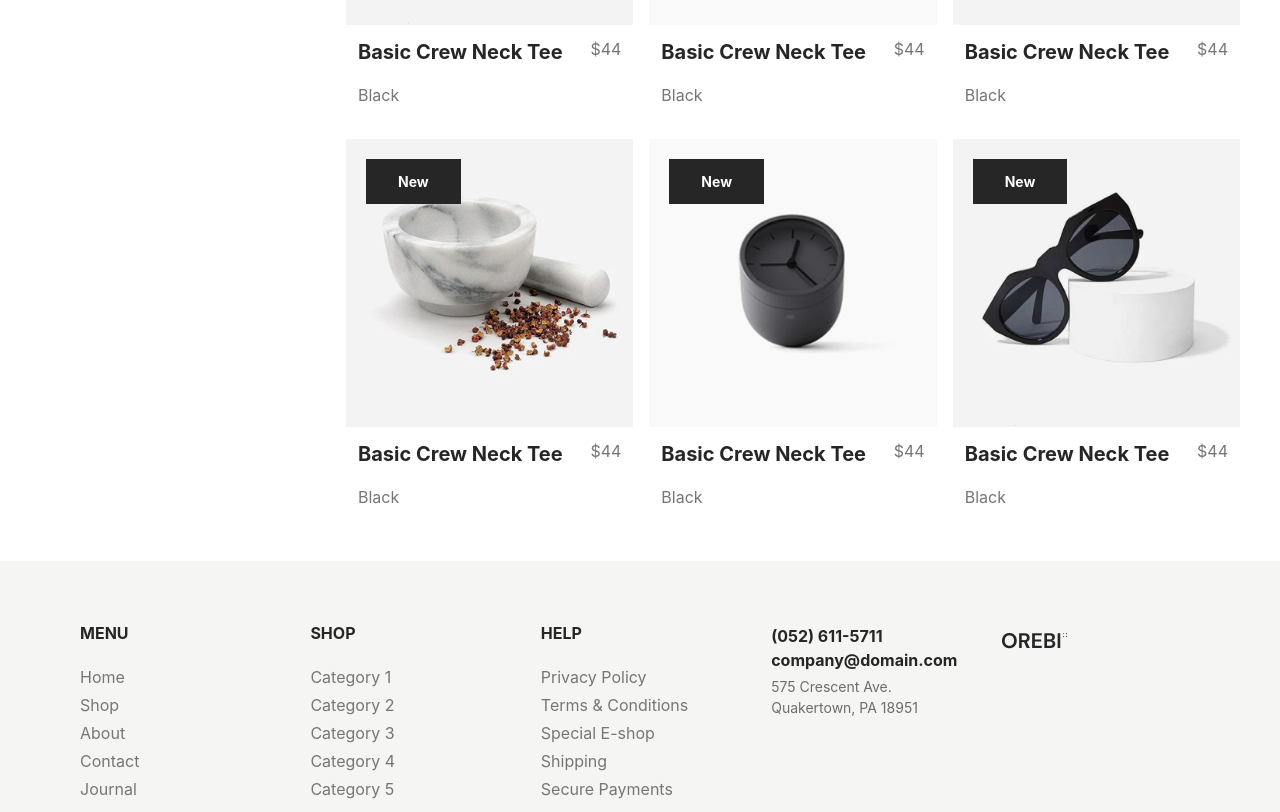
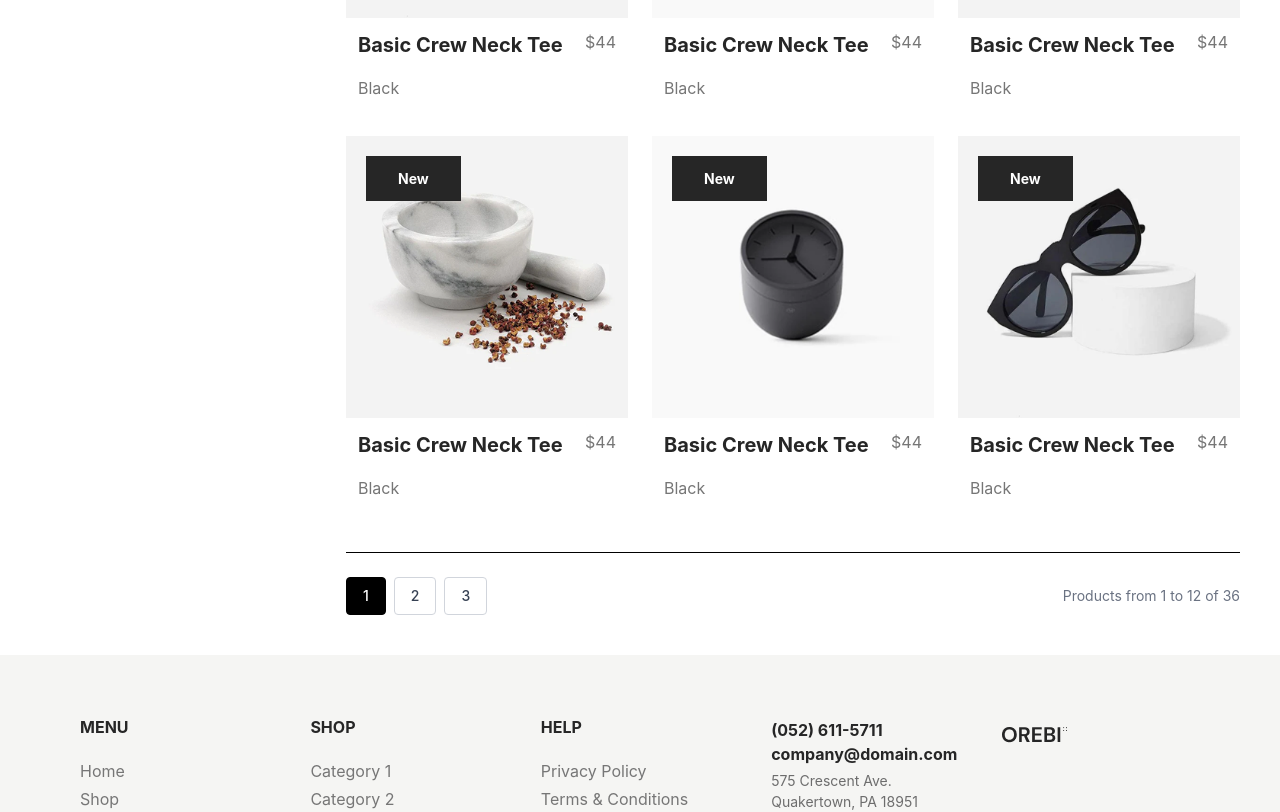
Before and after one commit to sumaiya-hassan-code/OrebiMain, a React (Vite) app: page /Shop in a window 1280 px wide. Shown: the part 1560-2372 px from the top of the page. Built offline with nearby package versions, Linux system fonts and the light colour scheme.

Commit message:
Update website

```diff
--- /dev/null
+++ b/src/Layouts/Pagination.jsx
@@ -0,0 +1,41 @@
+
+
+
+
+
+const Pagination = ({ totalProducts, productsPerPage, currentPage, paginate }) => {
+  const pageNumbers = [];
+
+  for (let i = 1; i <= Math.ceil(totalProducts / productsPerPage); i++) {
+    pageNumbers.push(i);
+  }
+
+  return (
+    <div className="flex flex-col sm:flex-row justify-between items-center mt-10 border-t pt-6 gap-4">
+
+    <div className="flex gap-2">
+        {pageNumbers.map((number) => (
+        <button
+            key={number}
+            onClick={() => paginate(number)}
+            className={`px-4 py-2 text-sm font-medium border transition-colors rounded ${
+            currentPage === number
+                ? 'bg-black text-white border-black'
+                : 'bg-white text-gray-700 border-gray-300 hover:bg-gray-100'
+            }`}>
+            {number}
+        </button>
+        ))}
+    </div>
+
+      {/* --- Products Count Info --- */}
+    <div className="text-sm text-gray-500">
+        Products from {((currentPage - 1) * productsPerPage) + 1} to{' '}
+        {Math.min(currentPage * productsPerPage, totalProducts)} of {totalProducts}
+    </div>
+
+    </div>
+  );
+};
+
+export default Pagination;
--- a/src/Pages/Shop.jsx
+++ b/src/Pages/Shop.jsx
@@ -10,10 +10,13 @@ import card_img4 from "../assets/Special_offers_Image (3).png";
 import card_img6 from "../assets/Image_B.png";
 import card_img7 from "../assets/Special_offers_Image.png";
 import card_img8 from "../assets/New_Arrivals_img.png";
+import Pagination from "../Layouts/Pagination";
+import { useState } from "react";
 
 
 const Shop = () => {
-
+  const [currentPage, setCurrentPage] = useState(1);
+  const productsPerPage = 12;
 
   return (
     <>
@@ -57,7 +60,7 @@ const Shop = () => {
               </div>
             </div>
             <div className="mt-10">
-              <div className="flex items-center gap-x-4 mt-5">
+              <div className="grid grid-cols-1 sm:grid-cols-2 lg:grid-cols-3 gap-6">
               <Card
               product_imgSrc={card_img1}
               product_addToCart="Add to Cart"
@@ -88,8 +91,6 @@ const Shop = () => {
               product_price={44}
               product_wishlist="Add to Wish List"
             />
-            </div>
-            <div className="flex items-center gap-x-4 mt-5">
               <Card
               product_imgSrc={card_img4}
               product_addToCart="Add to Cart"
@@ -120,8 +121,6 @@ const Shop = () => {
               product_price={44}
               product_wishlist="Add to Wish List"
             />
-            </div>
-            <div className="flex items-center gap-x-4 mt-5">
               <Card
               product_imgSrc={card_img7}
               product_addToCart="Add to Cart"
@@ -152,8 +151,6 @@ const Shop = () => {
               product_price={44}
               product_wishlist="Add to Wish List"
             />
-            </div>
-            <div className="flex items-center gap-x-4 mt-5">
               <Card
               product_imgSrc={card_img1}
               product_addToCart="Add to Cart"
@@ -184,7 +181,10 @@ const Shop = () => {
               product_price={44}
               product_wishlist="Add to Wish List"
             />
+              </div>
             </div>
+            <div className="mt-10">
+              <Pagination totalProducts={36} productsPerPage={productsPerPage} currentPage={currentPage} paginate={(page) => setCurrentPage(page)} />
             </div>
           </div>
         </div>
```
